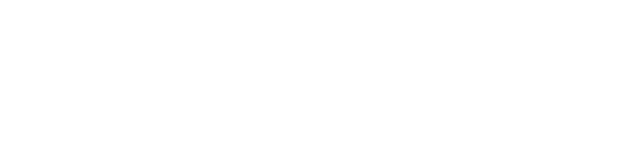
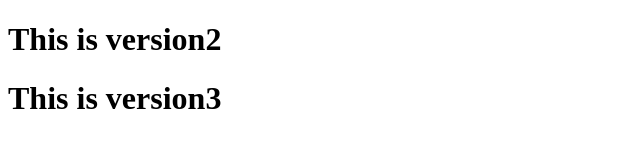
Before and after one commit to Deepak123789/Myrepo, a plain HTML site: page index.html in a window 1280 px wide. Shown: the whole page, without its empty margins (0-640 px from the left). Drawn offline with Linux system fonts and the light colour scheme.

Commit message:
This is V2

```diff
--- a/index.html
+++ b/index.html
@@ -6,6 +6,7 @@
     <title>Document</title>
 </head>
 <body>
-
+    <h1>This is version2</h1>
+    <h1>This is version3</h1>
 </body>
 </html>
```
